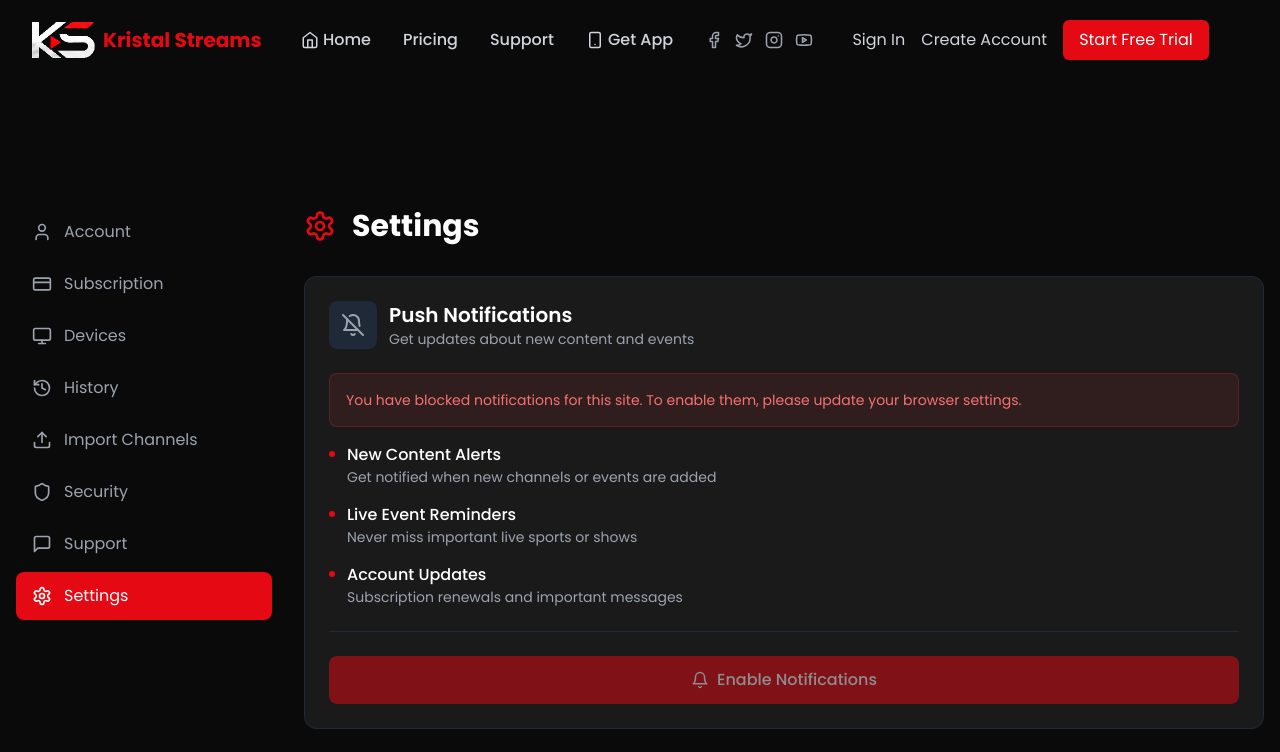
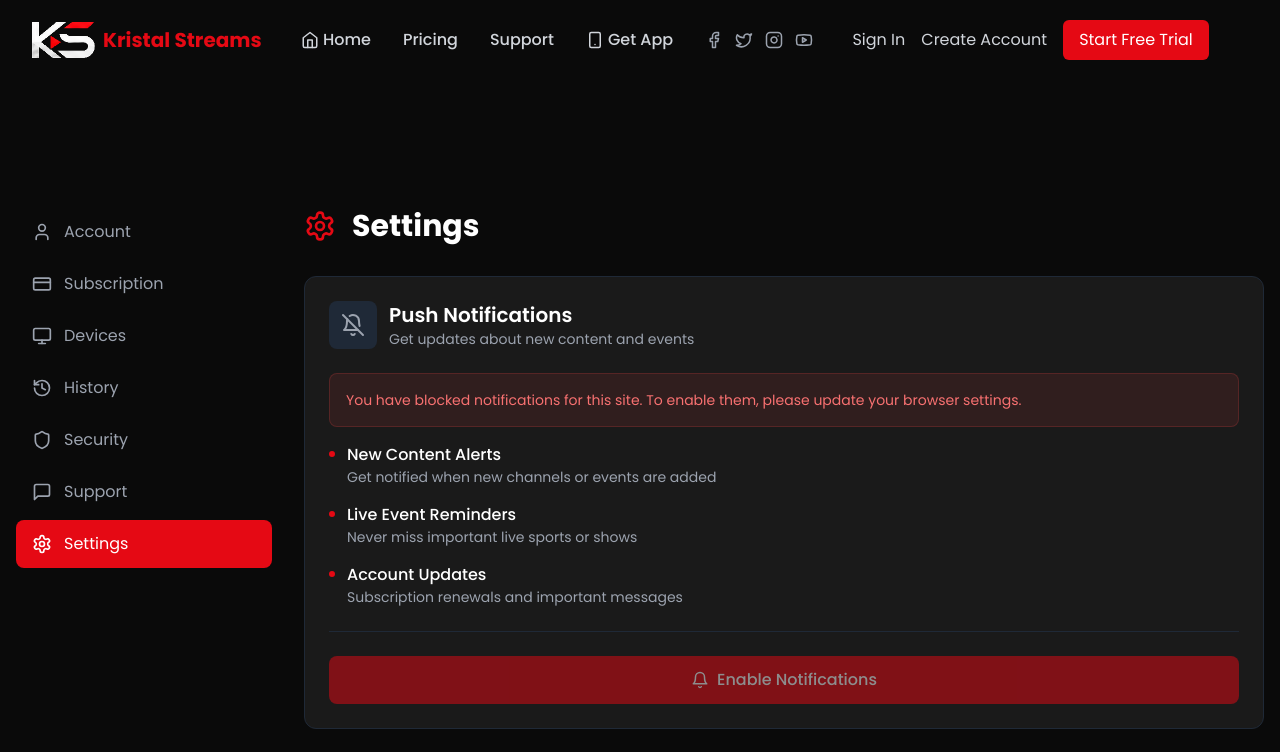
Before and after one commit to djudge47/kristalstreams, a React (Vite) app: page /client/settings in a window 1280 px wide. Shown: the top 752 px of the page. Built offline with nearby package versions, Linux system fonts and the light colour scheme; no server answers.

Commit message:
Remove unnecessary Import Channels navigation

```diff
--- a/src/pages/client/ClientLayout.tsx
+++ b/src/pages/client/ClientLayout.tsx
@@ -7,8 +7,7 @@
   Monitor,
   History,
   Shield,
-  MessageSquare,
-  Upload
+  MessageSquare
 } from 'lucide-react';
 
 const navigation = [
@@ -16,7 +15,6 @@
   { name: 'Subscription', path: '/client/subscription', icon: CreditCard },
   { name: 'Devices', path: '/client/devices', icon: Monitor },
   { name: 'History', path: '/client/history', icon: History },
-  { name: 'Import Channels', path: '/client/import', icon: Upload },
   { name: 'Security', path: '/client/security', icon: Shield },
   { name: 'Support', path: '/client/support', icon: MessageSquare },
   { name: 'Settings', path: '/client/settings', icon: Settings },
```
